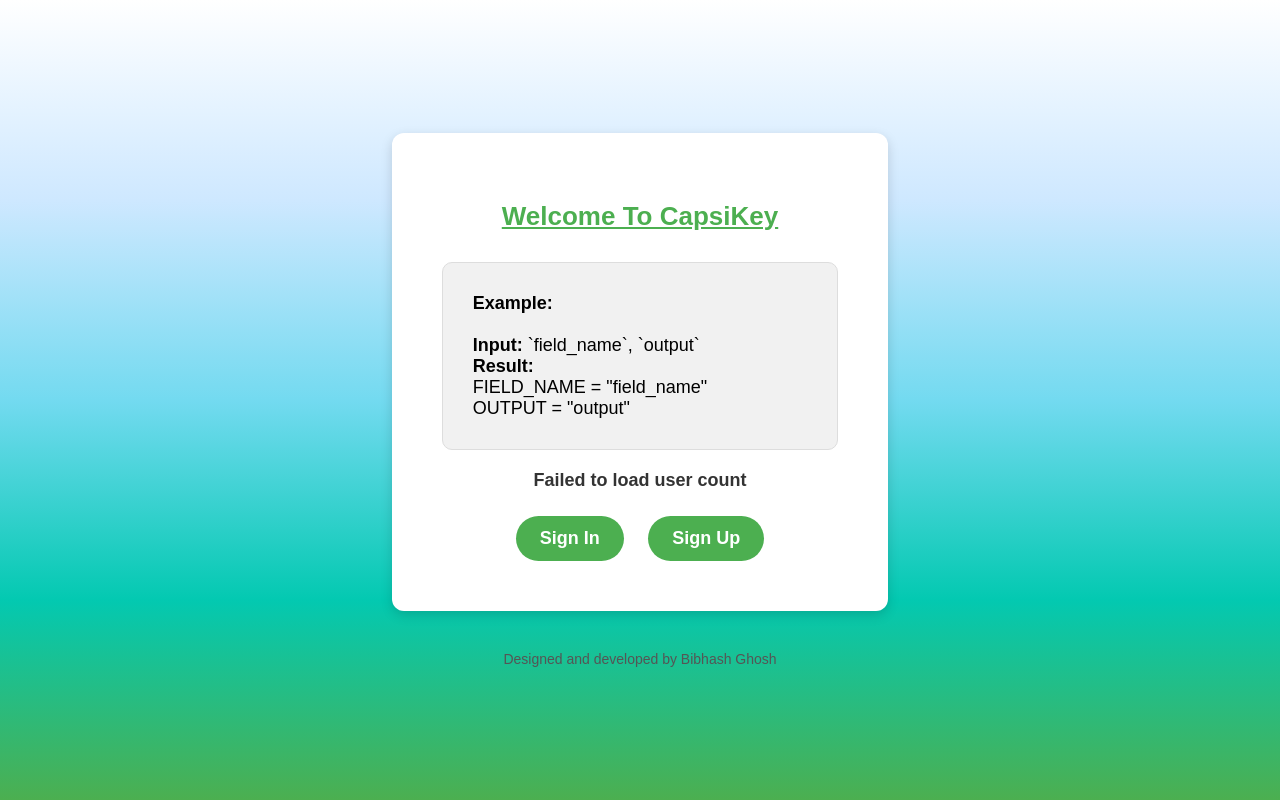
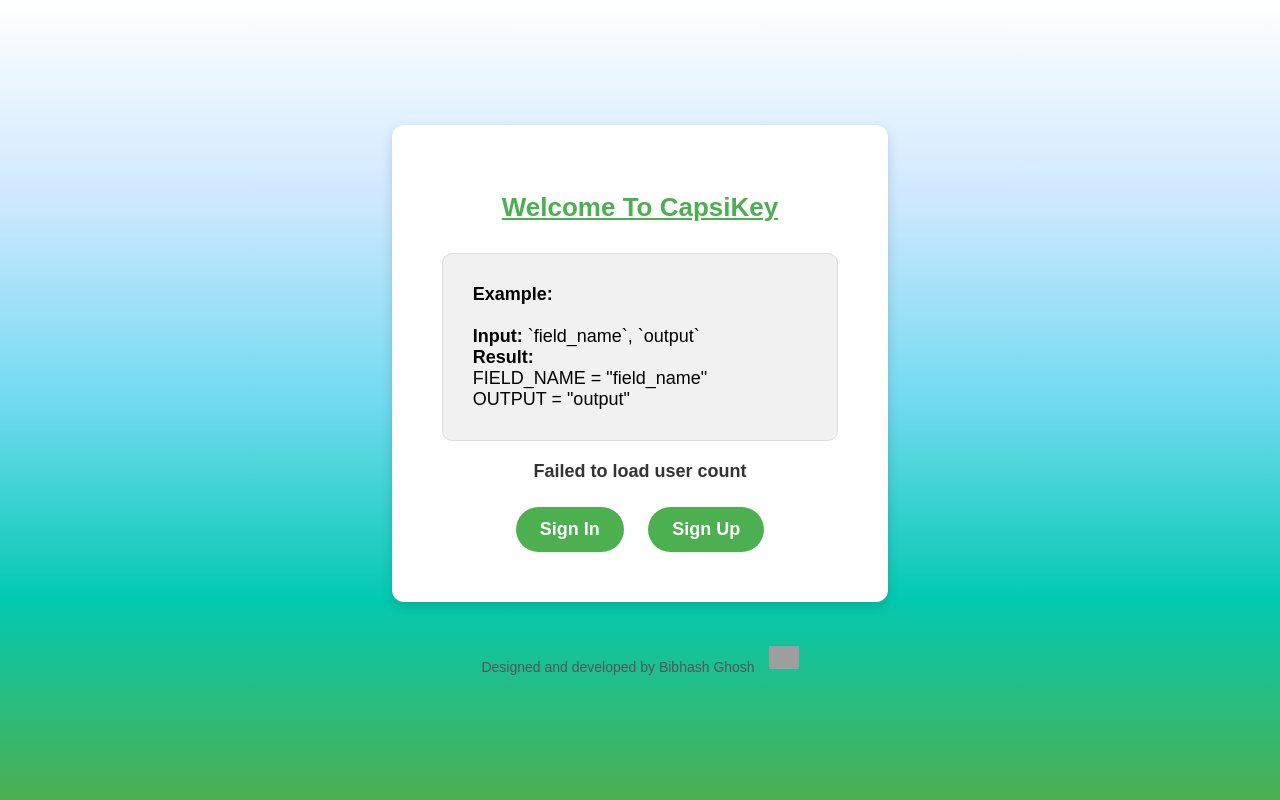
Before and after one commit to Bibhash7/CapsiKey, a Django app: page / in a window 1280 px wide. Run offline with Django 5.2, Linux system fonts and the light colour scheme; grey boxes are pictures that could not be loaded.

Commit message:
REF(ITR-4)-added-docstring-in-code

```diff
--- a/constantClassGenerator/constantClassApp/views.py
+++ b/constantClassGenerator/constantClassApp/views.py
@@ -16,6 +16,11 @@ logger = logging.getLogger(__name__)
 
 
 def sign_up(request):
+    """
+    API for user sign up.
+    :param request:
+    :return: render template:
+    """
     if request.method == 'GET':
         return render(
             request,
@@ -58,6 +63,11 @@ def sign_up(request):
 
 
 def get_user_count(request):
+    """
+    API to fetch user count.
+    :param request:
+    :return JSON:
+    """
     if request.method == 'GET':
         try:
             total_users = LoggedUser.objects.count()
@@ -73,6 +83,11 @@ def get_user_count(request):
             )
 
 def sign_in(request):
+    """
+    API for user sign in.
+    :param request:
+    :return render template:
+    """
     if request.method == 'GET':
         return render(
             request,
@@ -130,6 +145,11 @@ def sign_in(request):
         )
 
 def sign_out(request):
+    """
+    API for sign out a session.
+    :param request:
+    :return render template:
+    """
     try:
         request.session.pop(LoggedUserAttributes.EMAIL)
         return render(
@@ -147,6 +167,11 @@ def sign_out(request):
         )
 
 def constant_class_create(request):
+    """
+    API to create key of constants.
+    :param request:
+    :return render template:
+    """
     if request.method == 'POST':
         try:
             data = request.POST.get(LoggedUserAttributes.DATA)
@@ -176,6 +201,11 @@ def constant_class_create(request):
 
 
 def home(request):
+    """
+    API for home page.
+    :param request:
+    :return render template:
+    """
     try:
         return render(
             request,
@@ -191,6 +221,11 @@ def home(request):
         )
 
 def handle_unknown_routes(request):
+    """
+    API to handle unknown routes.
+    :param request:
+    :return render template:
+    """
     try:
         return render(
             request,
--- a/constantClassGenerator/templates/constantClassApp/index.html
+++ b/constantClassGenerator/templates/constantClassApp/index.html
@@ -80,6 +80,16 @@
             text-align: center;
             margin-top: 20px;
         }
+
+        .linkedin-icon {
+            display: inline-block;
+            width: 30px; /* Adjust size as needed */
+            height: 30px; /* Adjust size as needed */
+            margin-left: 10px;
+            background: url('{% static "path/to/linkedin-logo.png" %}') no-repeat center center; /* Path to LinkedIn logo */
+            background-size: contain; /* Ensure the logo fits */
+            text-decoration: none;
+        }
     </style>
 </head>
 <body>
@@ -104,7 +114,10 @@
     </div>
 </div>
 
-<footer>Designed and developed by Bibhash Ghosh</footer>
+<footer>
+    Designed and developed by Bibhash Ghosh
+    <a href="https://www.linkedin.com/in/your-profile/" class="linkedin-icon" target="_blank" title="LinkedIn Profile"></a>
+</footer>
 
 <script>
     // JavaScript to fetch and display the total user count
```
